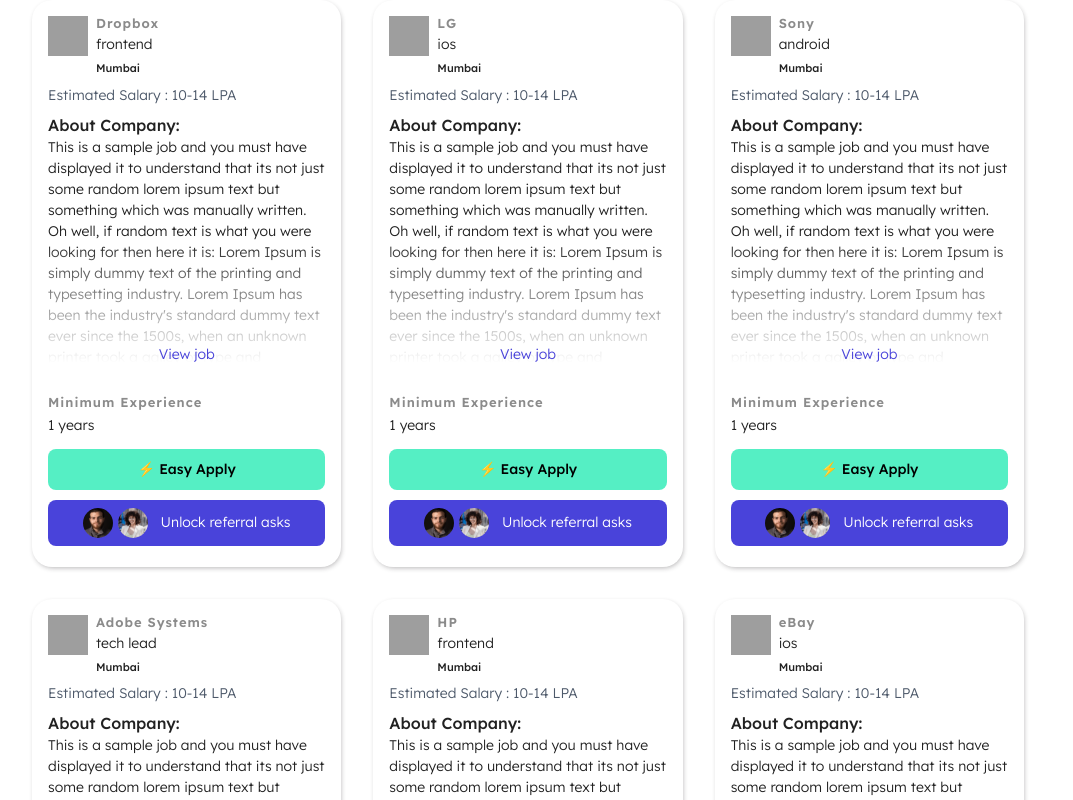
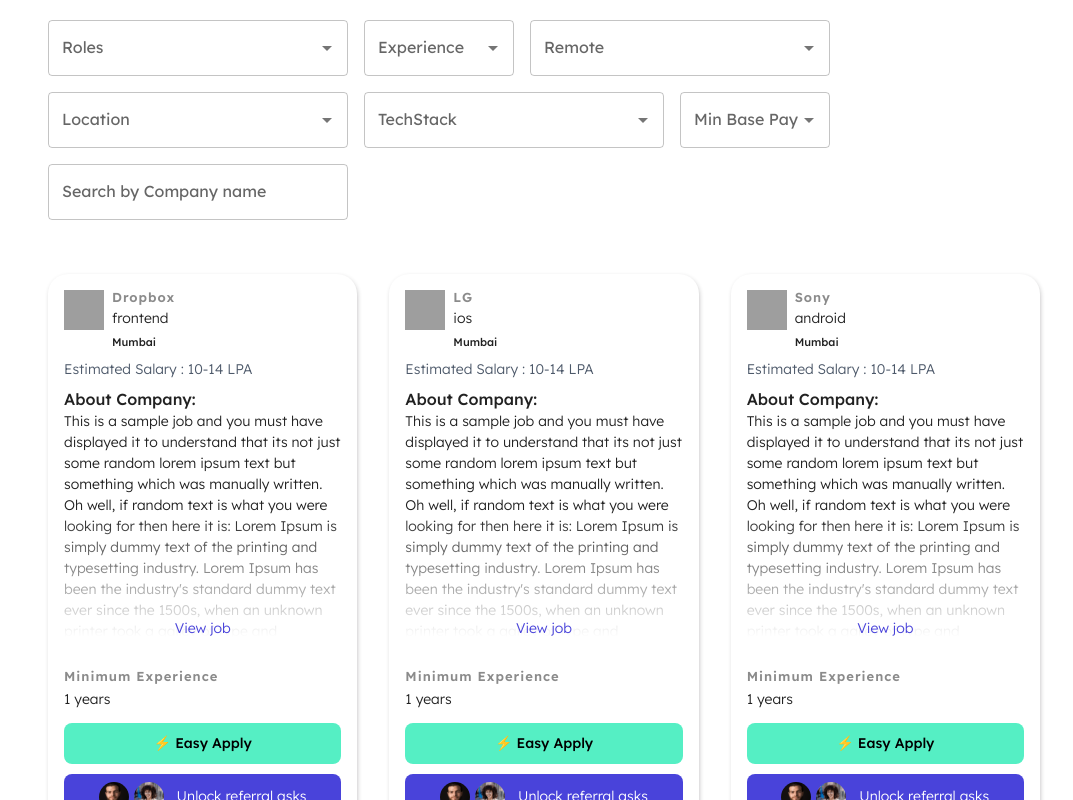
Before and after one commit to vedjaiswal/weekday-assignment, a React (Create React App) app: page / in a window 1280 px wide. Shown: the top 800 px of the page, without its empty margins (112-1185 px from the left). Built offline with nearby package versions, Linux system fonts and the light colour scheme; grey boxes are pictures that could not be loaded.

Commit message:
filters ui added

```diff
--- a/src/App.js
+++ b/src/App.js
@@ -1,4 +1,4 @@
-import JobCard from "./components/JobCard";
+import Filters from "./components/Filters";
 import Jobs from "./components/Jobs";
 
 import { ThemeProvider } from "@emotion/react";
@@ -7,7 +7,8 @@
 function App() {
   return (
     <ThemeProvider theme={theme}>
-    <div style={{ display:"flex", alignItems:"center", justifyContent : "center"}}>
+    <div style={{ display:"flex", alignItems:"center", justifyContent : "center", flexDirection:"column"}}>
+      <Filters />
       <Jobs />
     </div>
     </ThemeProvider>
--- /dev/null
+++ b/src/components/Filters.js
@@ -0,0 +1,114 @@
+import * as React from 'react';
+import {TextField, Autocomplete, styled} from '@mui/material';
+
+import { roles, experience, location, remote, minBasePay, techStack } from '../constants/filterData';
+
+const MainContainer = styled('div')(({ theme }) => ({
+    width:'75vw',
+    margin : '20px',
+    display:'flex',
+    flexWrap : 'wrap',
+    gap : '1rem',
+    [theme.breakpoints.down('md')]: {
+        width:'90vw'
+    }
+}));
+
+export default function Filters() {
+
+    const [ selectedRoles, setSelectedRoles ] = React.useState([])
+
+    const onRoleChange = (event, value)=>{
+        if(value.length === 0) setSelectedRoles([]);
+        else{
+            setSelectedRoles(value.map(val => val.title))
+        }
+    }
+
+  return (
+    <MainContainer>
+        {/* roles */}
+      <Autocomplete
+        multiple
+        sx={{width:300}}
+        options={roles}
+        groupBy={(option) => option.role}
+        getOptionLabel={(option) => option.title}
+        onChange={onRoleChange}
+        filterSelectedOptions
+        renderInput={(params) => (
+          <TextField
+            {...params}
+            label="Roles"
+            placeholder="Roles"
+          />
+        )}
+      />
+      {/* experience */}
+      <Autocomplete
+        disablePortal
+        options={experience}
+        sx={{ width: 150 }}
+        renderInput={(params) => <TextField {...params} label="Experience" />}
+        />
+        {/* remote */}
+        <Autocomplete
+        multiple
+        sx={{width:300}}
+        options={remote}
+        getOptionLabel={(option) => option}
+        // onChange={onRoleChange}
+        filterSelectedOptions
+        renderInput={(params) => (
+          <TextField
+            {...params}
+            label="Remote"
+            placeholder="Remote"
+          />
+        )}
+      />
+      {/* location */}
+        <Autocomplete
+        multiple
+        sx={{width:300}}
+        options={location}
+        getOptionLabel={(option) => option}
+        // onChange={onRoleChange}
+        filterSelectedOptions
+        renderInput={(params) => (
+          <TextField
+            {...params}
+            label="Location"
+            placeholder="Location"
+          />
+        )}
+      />
+      {/* techStack */}
+        <Autocomplete
+        multiple
+        sx={{width:300}}
+        options={techStack}
+        getOptionLabel={(option) => option}
+        // onChange={onRoleChange}
+        filterSelectedOptions
+        renderInput={(params) => (
+          <TextField
+            {...params}
+            label="TechStack"
+            placeholder="TechStack"
+          />
+        )}
+      />
+      {/* min base pay  */}
+      <Autocomplete
+        disablePortal
+        options={minBasePay}
+        sx={{ width: 150 }}
+        renderInput={(params) => <TextField {...params} label="Min Base Pay" />}
+      />
+        {/* company name  */}
+      <TextField sx={{width: 300}} label="Search by Company name" variant="outlined" />
+
+    </MainContainer>
+  );
+}
--- a/src/components/JobCard.js
+++ b/src/components/JobCard.js
@@ -124,8 +124,8 @@
 
 function JobCard({ job }) {
 
-  console.log(job)
-  console.log(job.logoUrl)
+  // console.log(job)
+  // console.log(job.logoUrl)
 
   return (
     <Wrapper sx={{ maxWidth: 345, padding:'16px', borderRadius:'20px' }}>
--- a/src/components/Jobs.js
+++ b/src/components/Jobs.js
@@ -6,6 +6,7 @@
 
 const GridContainer = styled(Grid)(({ theme }) => ({
     width:'80vw',
+    margin: '2px',
     [theme.breakpoints.down('md')]: {
         width:'90vw'
     }
@@ -20,7 +21,7 @@
     <GridContainer container spacing={4} >
         {
             jobs.map(job =>(
-                <Grid item xs={12} sm={12} md={4} lg={4} >
+                <Grid item xs={12} sm={12} md={6} lg={4} >
                     <JobCard job={job} key={job.jdUid} />
                 </Grid>
             ))
--- a/src/constants/filterData.js
+++ b/src/constants/filterData.js
@@ -33,12 +33,12 @@
     {role : 'Other Engineering', title : 'Systems'},
 ]
 
-export const experience = [1, 2, 3, 4, 5, 6, 7, 8, 9, 10]
+export const experience = ['1', '2', '3', '4', '5', '6', '7', '8', '9', '10']
 
 export const location = ["India", "Mumbai", "Delhi", "Bangalore", "Pune", "Hyderabad", "Chennai", "Kolkata", "Gurgaon", "Noida"]
 
 export const remote = ["Remote", "Hybrid", "In-office"]
 
-export const minBasePay = [0, 10, 20, 30, 40, 50, 60, 70];
+export const minBasePay = ['0L', '10L', '20L', '30L', '40L', '50L', '60L', '70L'];
 
 export const techStack = ["React", "Nodejs", "React Native", "Flutter", "Express", "Java", "MongoDB", "MERN", "Web Development", "Python", "JavaScript", "C", "C++", "C#", "Android Development", "AI ML", "Vue JS", "Angular", "SQL", "Postgres", "IOS", "MEAN"]
```
